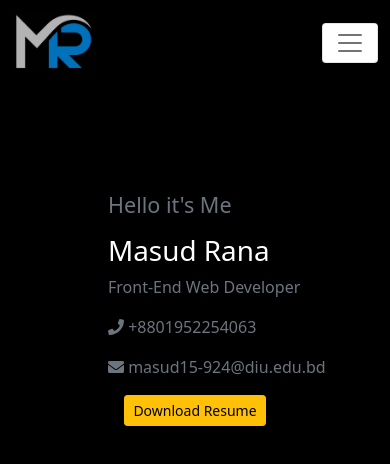
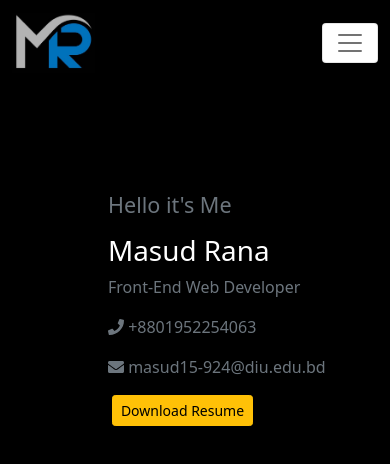
Before and after one commit to MasudRana924/my-portfolio, a React (Create React App) app: page / in a window 390 px wide. Shown: the top 464 px of the page. Built offline with nearby package versions, Linux system fonts and the light colour scheme; no server answers.

Commit message:
all done

```diff
--- a/src/Pages/Banner/Banner.css
+++ b/src/Pages/Banner/Banner.css
@@ -20,3 +20,10 @@
     }
 
   }
+  @media only screen and (max-width: 600px) {
+    .resume-btn {
+       margin-left:-25px;
+    }
+
+
+  }
--- a/src/Pages/Skills/Skills.css
+++ b/src/Pages/Skills/Skills.css
@@ -8,7 +8,7 @@
 }
 .services-card{
     border:1px solid rgb(15, 17, 24);
-   height:250px;
+   height:280px;
 
 }
 .services-desc{
```
